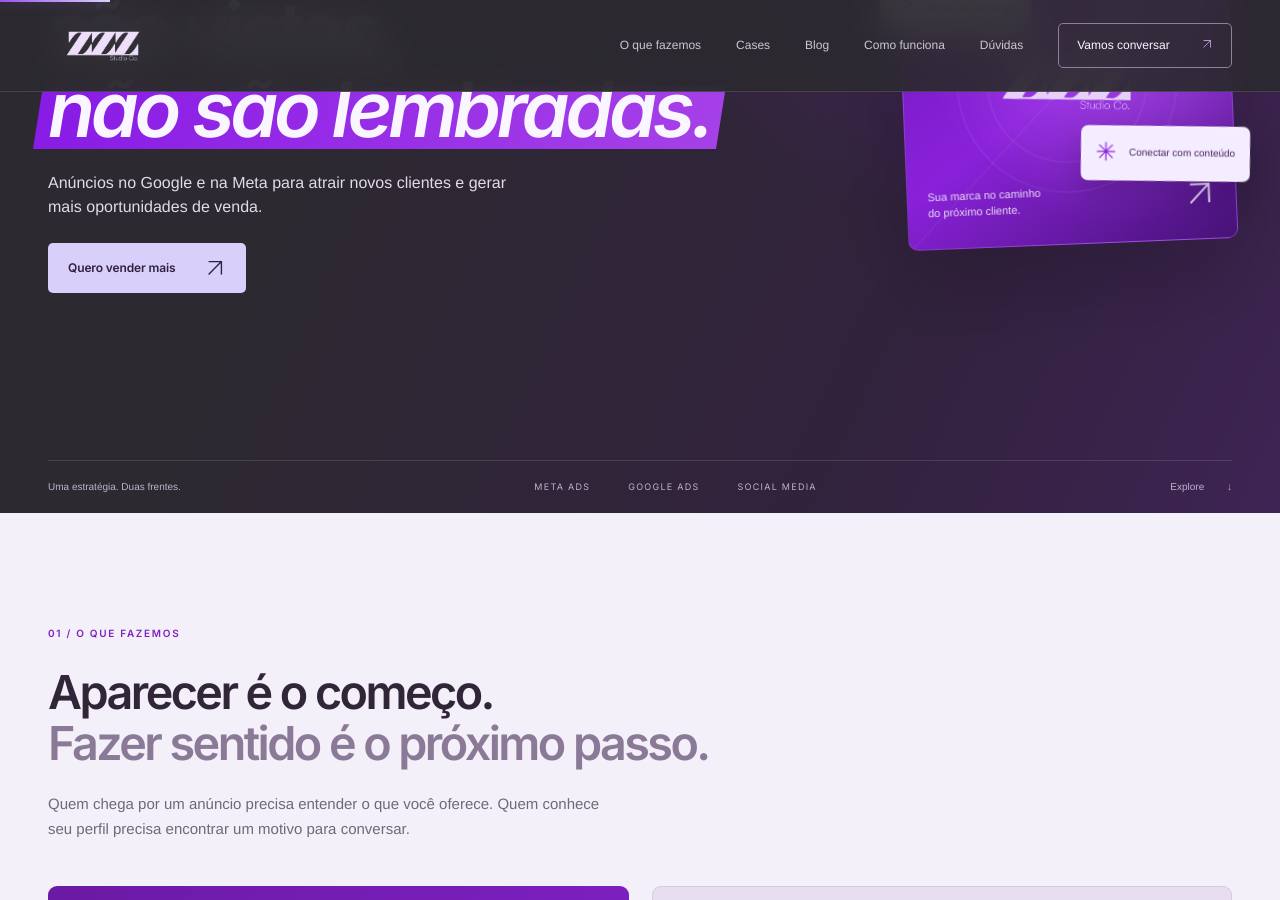
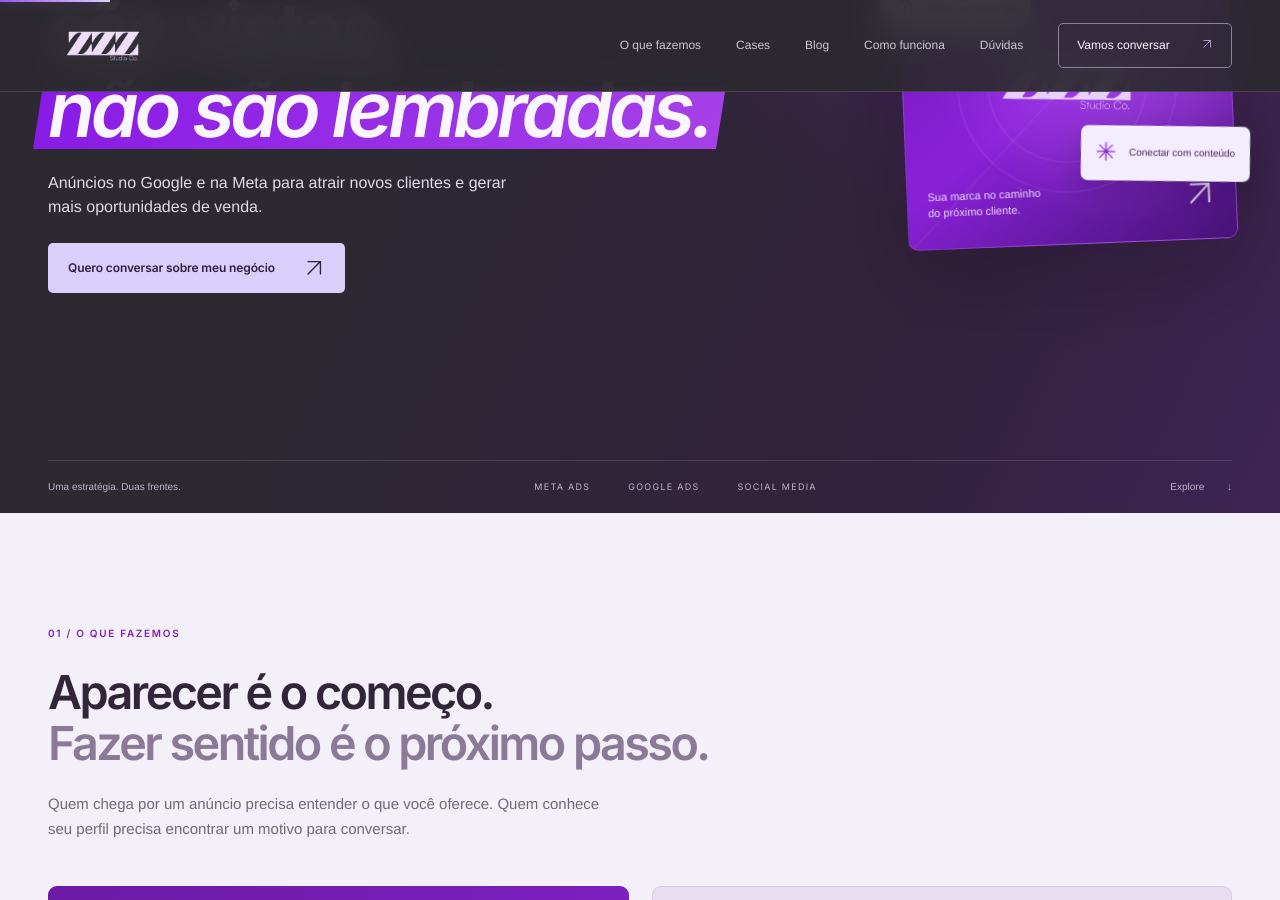
Before and after one commit to franzzzco/franzzzco.github.io, a Jekyll site: the page index.html, which Jekyll copies as it is, in a window 1280 px wide and 900 px high, scrolled down 387 px. Built offline with Jekyll 4.4.1, drawn with Linux system fonts in a browser that asks for light colours.

Commit message:
Update index.html

```diff
--- a/index.html
+++ b/index.html
@@ -26,7 +26,7 @@
 <main id="conteudo">
 <section class="hero" id="inicio">
 <div class="glow" aria-hidden="true"></div>
-<div class="wrap hero-grid"><div class="hero-copy"><p class="eyebrow"><span class="dot"></span> TRÁFEGO PAGO & SOCIAL MEDIA</p><h1><span class="hero-line">Marcas que não</span><span class="hero-line">são vistas,</span><span class="hero-line"><span class="highlight">não são lembradas.</span></span></h1><p class="intro">Anúncios no Google e na Meta para atrair novos clientes e gerar mais oportunidades de venda.</p><a class="button light" href="#contato">Quero vender mais <span><svg class="icon" viewBox="0 0 24 24" aria-hidden="true" fill="none" stroke="currentColor" stroke-width="1.5"><path d="M5 19 19 5M5 5h14v14"/></svg></span></a></div>
+<div class="wrap hero-grid"><div class="hero-copy"><p class="eyebrow"><span class="dot"></span> TRÁFEGO PAGO & SOCIAL MEDIA</p><h1><span class="hero-line">Marcas que não</span><span class="hero-line">são vistas,</span><span class="hero-line"><span class="highlight">não são lembradas.</span></span></h1><p class="intro">Anúncios no Google e na Meta para atrair novos clientes e gerar mais oportunidades de venda.</p><a class="button light" href="#contato">Quero conversar sobre meu negócio <span><svg class="icon" viewBox="0 0 24 24" aria-hidden="true" fill="none" stroke="currentColor" stroke-width="1.5"><path d="M5 19 19 5M5 5h14v14"/></svg></span></a></div>
 <div class="hero-art" aria-label="Tráfego pago e conteúdo trabalhando juntos"><div class="orbit orbit-one"></div><div class="orbit orbit-two"></div><div class="art-top"><span>ESTRATÉGIA EM MOVIMENTO</span><span class="cross"><svg class="icon star" viewBox="0 0 24 24" aria-hidden="true" fill="none" stroke="currentColor" stroke-width="1.5"><path d="M12 1v22M1 12h22M4 4l16 16M4 20 20 4"/></svg></span></div><div class="brand-shape"><img src="assets/logo.png" data-fallback="assets/logo.svg" alt="" width="318" height="130"></div><div class="art-caption"><span>Sua marca no caminho<br>do próximo cliente.</span><span class="arrow-big"><svg class="icon" viewBox="0 0 24 24" aria-hidden="true" fill="none" stroke="currentColor" stroke-width="1.5"><path d="M5 19 19 5M5 5h14v14"/></svg></span></div><div class="floating-label label-one"><span class="mini-icon"><svg class="icon" viewBox="0 0 24 24" aria-hidden="true" fill="none" stroke="currentColor" stroke-width="1.5"><path d="M5 19 19 5M5 5h14v14"/></svg></span> Atrair com anúncios</div><div class="floating-label label-two"><span class="mini-icon"><svg class="icon star" viewBox="0 0 24 24" aria-hidden="true" fill="none" stroke="currentColor" stroke-width="1.5"><path d="M12 1v22M1 12h22M4 4l16 16M4 20 20 4"/></svg></span> Conectar com conteúdo</div></div></div>
 <div class="wrap hero-bottom"><span>Uma estratégia. Duas frentes.</span><div><span>META ADS</span><span>GOOGLE ADS</span><span>SOCIAL MEDIA</span></div><a href="#servicos" aria-label="Conheça os serviços">Explore <span>↓</span></a></div>
 </section>
```
